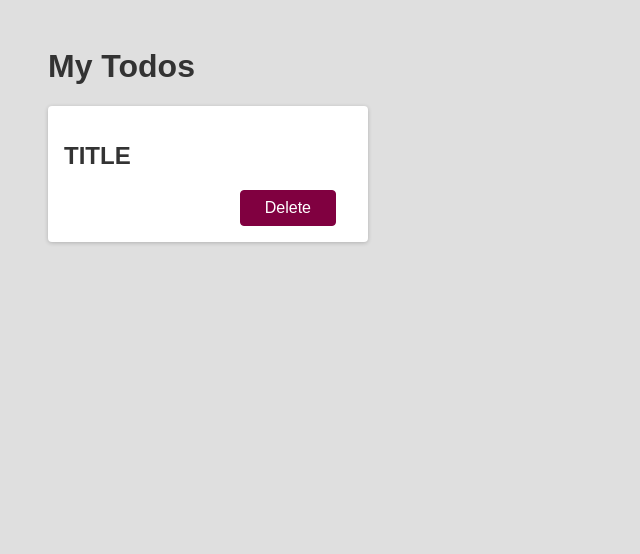
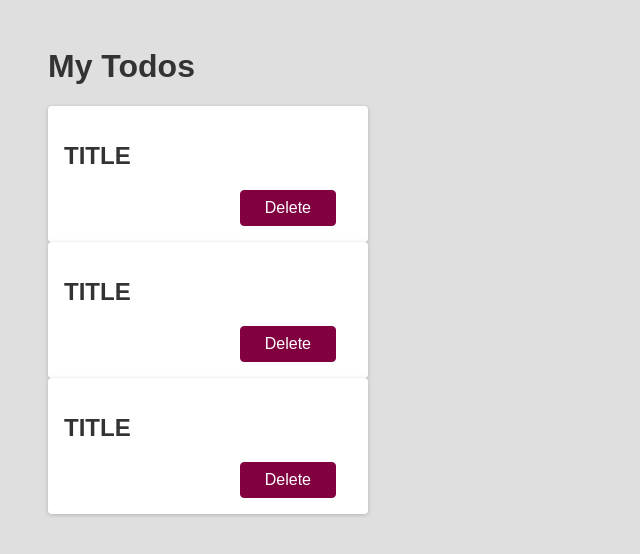
Before and after one commit to AyjayJr/react_tutorial_app, a React (Create React App) app: page / in a window 1280 px wide. Shown: the top 554 px of the page, without its empty margins (0-640 px from the left). Built offline with nearby package versions, Linux system fonts and the light colour scheme.

Commit message:
refactored todo items into separate component and rendered them multiple times

```diff
--- a/src/App.js
+++ b/src/App.js
@@ -1,15 +1,18 @@
+// import our custom component
+import Todo from './components/Todo.js'
+
+// app is the root component which will return some JSX output
 function App() {
   return (
     <div>
       <h1>My Todos</h1>
-      <div className='card'>
-        <h2>TITLE</h2>
-        <div className='actions'>
-          <button className='btn'>Delete</button>
-        </div>
-      </div>
+      {/* Reusing the Todo component multiple times, also interesting comment syntax */}
+      <Todo />
+      <Todo />
+      <Todo />
     </div>
   );
 }
 
+// all components must export their functions
 export default App;
--- /dev/null
+++ b/src/components/Todo.js
@@ -0,0 +1,14 @@
+// Todo component that can be written once and reused mutiple times
+function Todo() {
+  return (
+    // className is one of the few times a JS property doesn't match an HTML attribute
+    <div className='card'>
+      <h2>TITLE</h2>
+      <div className='actions'>
+        <button className='btn'>Delete</button>
+      </div>
+    </div>
+  )
+}
+
+export default Todo;
--- a/src/index.js
+++ b/src/index.js
@@ -6,5 +6,5 @@ import App from './App';
 
 const root = ReactDOM.createRoot(document.getElementById('root'));
 root.render(
-    <App />
+  <App />
 );
```
